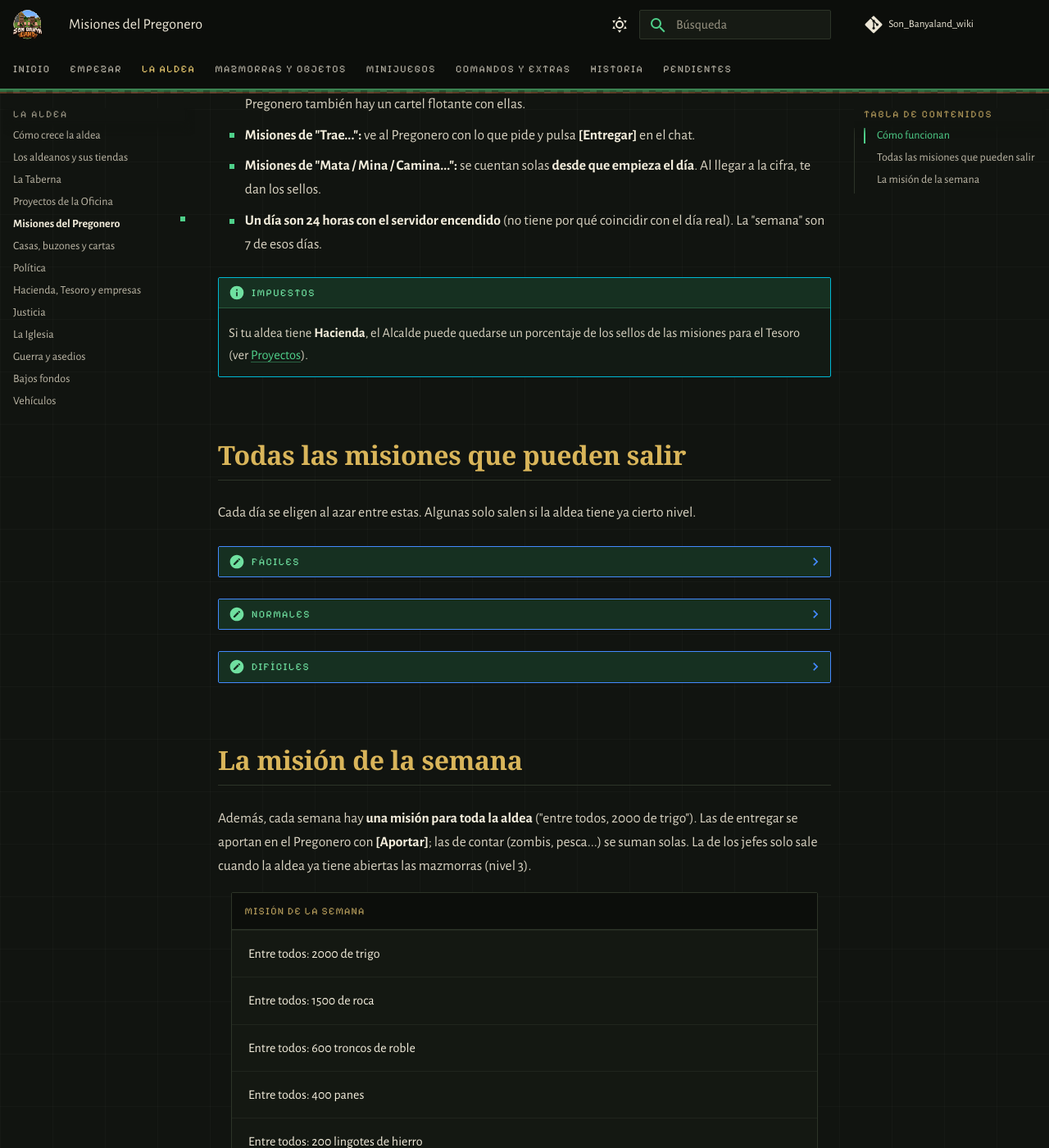
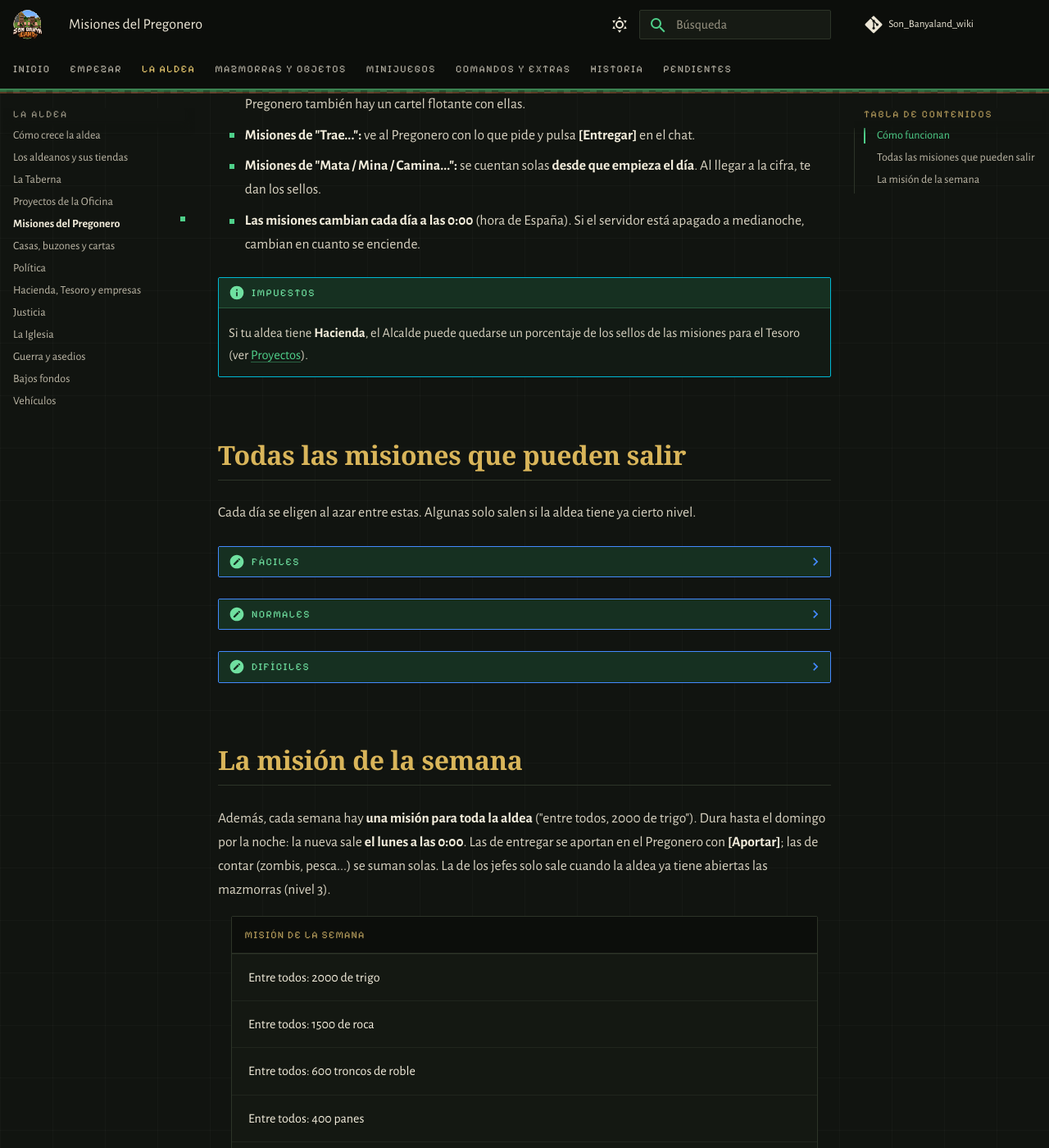
Before and after one commit to PigPilgrim/Son_Banyaland_wiki, an MkDocs documentation site: the page built from docs/misiones.md, in a window 1280 px wide and 1400 px high, scrolled down 415 px. Shown: the whole window at 82% size. Built offline with MkDocs 1.6.1 and Material for MkDocs 9.7.7, drawn with Linux system fonts in a browser that asks for light colours; some web fonts are replaced; comment, search, counter and statistics services are not loaded.

Commit message:
Misiones: cambian a las 0:00 (hora de España) y la de la semana los lunes a las 0:00
Co-Authored-By: Claude Opus 5.5 <noreply@anthropic.com>

```diff
--- a/docs/_generado/misiones_dificil.md
+++ b/docs/_generado/misiones_dificil.md
@@ -16,4 +16,4 @@
 | ¿Aguantas? Tómate 6 bebidas de la taberna en un día | 5 | Con la Taberna (aldea nivel 2 o más) |
 | Trae 32 de obsidiana | 5 | Siempre |
 | Trae 2 diamantes | 5 | Siempre |
-| Derrota al Faraón o al Shōgun (¡10 sellos!) | 10 | Solo el 7.º día de cada semana (aldea nivel 3 o más) |
+| Derrota al Faraón o al Shōgun (¡10 sellos!) | 10 | Solo los domingos (aldea nivel 3 o más) |
--- a/docs/misiones.md
+++ b/docs/misiones.md
@@ -11,8 +11,8 @@ y una **difícil**, que son **las mismas para todos**. **Cada jugador puede hace
 - **Misiones de "Trae...":** ve al Pregonero con lo que pide y pulsa **[Entregar]** en el chat.
 - **Misiones de "Mata / Mina / Camina...":** se cuentan solas **desde que empieza el día**. Al llegar a la cifra, te
   dan los sellos.
-- **Un día son 24 horas con el servidor encendido** (no tiene por qué coincidir con el día real). La "semana" son 7 de
-  esos días.
+- **Las misiones cambian cada día a las 0:00** (hora de España). Si el servidor está apagado a medianoche, cambian
+  en cuanto se enciende.
 
 !!! info "Impuestos"
     Si tu aldea tiene **Hacienda**, el Alcalde puede quedarse un porcentaje de los sellos de las misiones para el
@@ -33,7 +33,8 @@ Cada día se eligen al azar entre estas. Algunas solo salen si la aldea tiene ya
 
 ## La misión de la semana
 
-Además, cada semana hay **una misión para toda la aldea** ("entre todos, 2000 de trigo"). Las de entregar se aportan
+Además, cada semana hay **una misión para toda la aldea** ("entre todos, 2000 de trigo"). Dura hasta el domingo por
+la noche: la nueva sale **el lunes a las 0:00**. Las de entregar se aportan
 en el Pregonero con **[Aportar]**; las de contar (zombis, pesca...) se suman solas. La de los jefes solo sale cuando
 la aldea ya tiene abiertas las mazmorras (nivel 3).
 
--- a/generar.py
+++ b/generar.py
@@ -357,7 +357,7 @@ def magia_tablas():
 # ---------------------------------------------------------------- misiones
 def misiones_tablas():
     cond = {misiones.TAB: "Con la Taberna (aldea nivel 2 o más)", misiones.MAZ: "Con el Guía de las Mazmorras (aldea nivel 3 o más)",
-            f"{misiones.MAZ} {misiones.DOMINGO}": "Solo el 7.º día de cada semana (aldea nivel 3 o más)"}
+            f"{misiones.MAZ} {misiones.DOMINGO}": "Solo los domingos (aldea nivel 3 o más)"}
     for dif, titulo in (("facil", "fáciles"), ("normal", "normales"), ("dificil", "difíciles")):
         filas = []
         for clave, d, txt, _, _, c in misiones.MISIONES:
```
